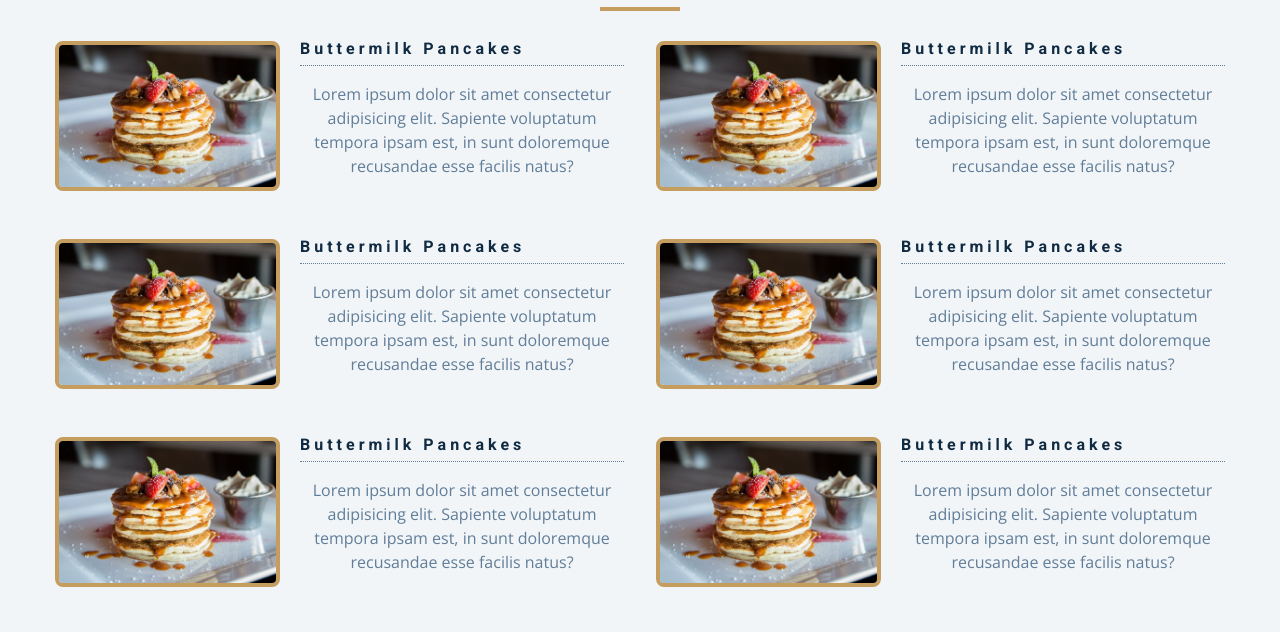
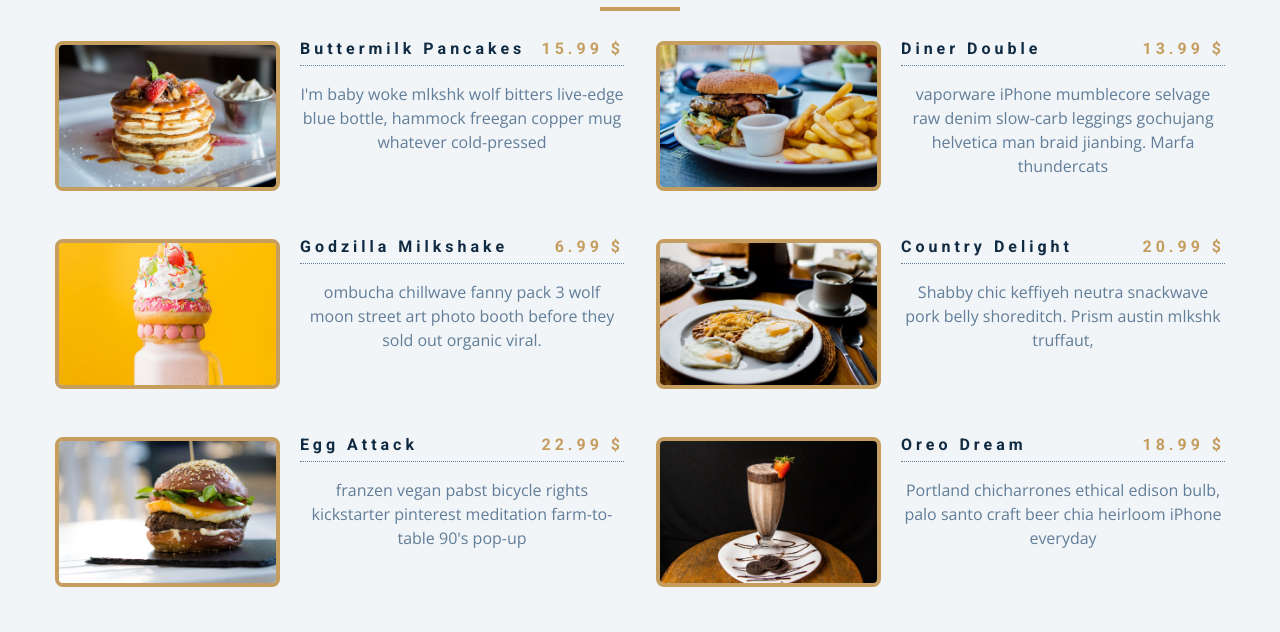
Before and after one commit to AmirEshaghiMoghaddam/menu-project, a plain HTML site: page index.html in a window 1280 px wide. Shown: the part 125-757 px from the top of the page. Drawn offline with nearby package versions, Linux system fonts and the light colour scheme.

Commit message:
JS code, display menu

```diff
--- a/app.js
+++ b/app.js
@@ -74,4 +74,41 @@ const menu = [
      },
 ];
 
-const sectionCenter = document.querySelector('.section-center');
+
+// solution number 1: this solution does not work when data comming from server changes!
+// const items = document.querySelectorAll('.menu-item');
+
+// items.forEach((item, index) => {
+//      item.querySelector('img.photo').src = `./images/item-${index + 1}.jpeg`;
+//      item.querySelector('.item-info header h4').innerHTML = menu[index].title;
+//      item.querySelector('.item-info header h4.price').innerHTML = menu[index].price;
+//      item.querySelector('p.item-text').innerHTML = menu[index].desc;
+// }
+// );
+
+
+
+// solution no.2: dynamic solution
+
+let sectionCenter = document.querySelector('.section-center');
+
+window.addEventListener('DOMContentLoaded', displayMenuItems(menu));
+
+function displayMenuItems(menuItems) {
+     let displayMenu = menuItems.map(function (item) {
+          return `<article class="menu-item">
+          <img src=${item.img} class="photo" alt="${item.title}">
+          <div class="item-info">
+               <header>
+                    <h4>${item.title}</h4>
+                    <h4 class="price">${item.price} $</h4>
+               </header>
+               <p class="item-text">
+               ${item.desc}
+               </p>
+          </div>
+     </article>`
+     });
+     displayMenu = displayMenu.join('');
+     sectionCenter.innerHTML = displayMenu;
+}
--- a/index.html
+++ b/index.html
@@ -26,7 +26,7 @@
                          <div class="item-info">
                               <header>
                                    <h4>buttermilk pancakes</h4>
-                                   <h4 class="price"></h4>
+                                   <h4 class="price">12 $</h4>
                               </header>
                               <p class="item-text">
                                    Lorem ipsum dolor sit amet consectetur adipisicing elit. Sapiente voluptatum tempora
```
